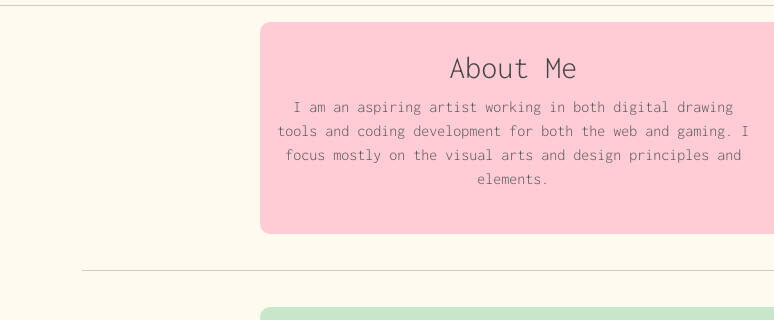
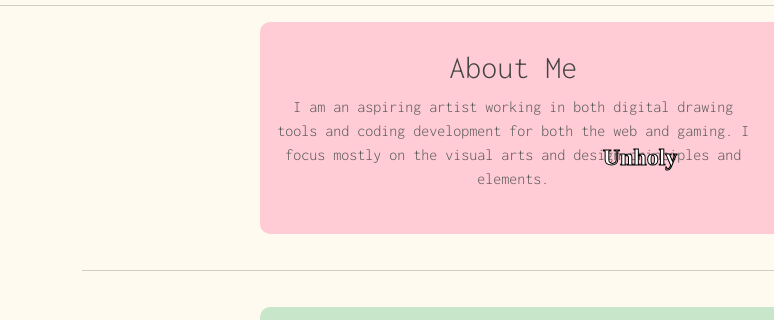
Before and after one commit to Sudz007/Sudz007.github.io, a plain HTML site: page index.html in a window 1280 px wide. Shown: the part 243-563 px from the top of the page, 0-774 px from the left. Drawn offline with nearby package versions, Linux system fonts and the light colour scheme.

Commit message:
Update style.css

```diff
--- a/style.css
+++ b/style.css
@@ -98,6 +98,19 @@ footer {
   color: #ff6f61;
 }
 
+.overlay-text {
+  position: absolute;
+  top: 50%;
+  left: 50%;
+  transform: translate(-50%, -50%);
+  font-family: 'Times New Roman', serif;
+  font-weight: bold;
+  font-size: 1.5rem;
+  color: white;
+  -webkit-text-stroke: 1px black; /* Outline effect */
+  text-shadow: none;
+  pointer-events: none;
+}
 .inconsolata-<uniquifier> {
   font-family: "Inconsolata", monospace;
   font-optical-sizing: auto;
```
